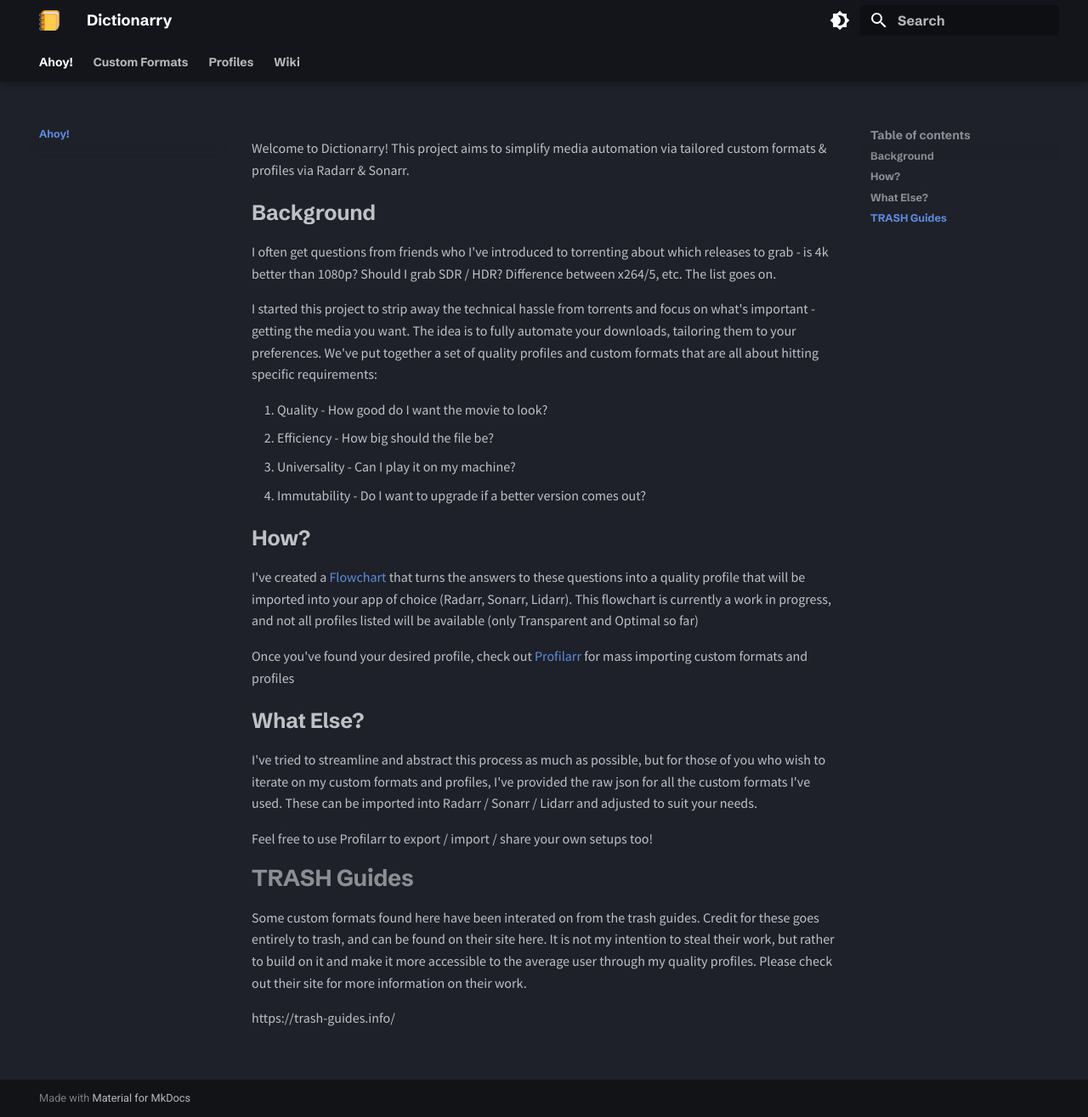
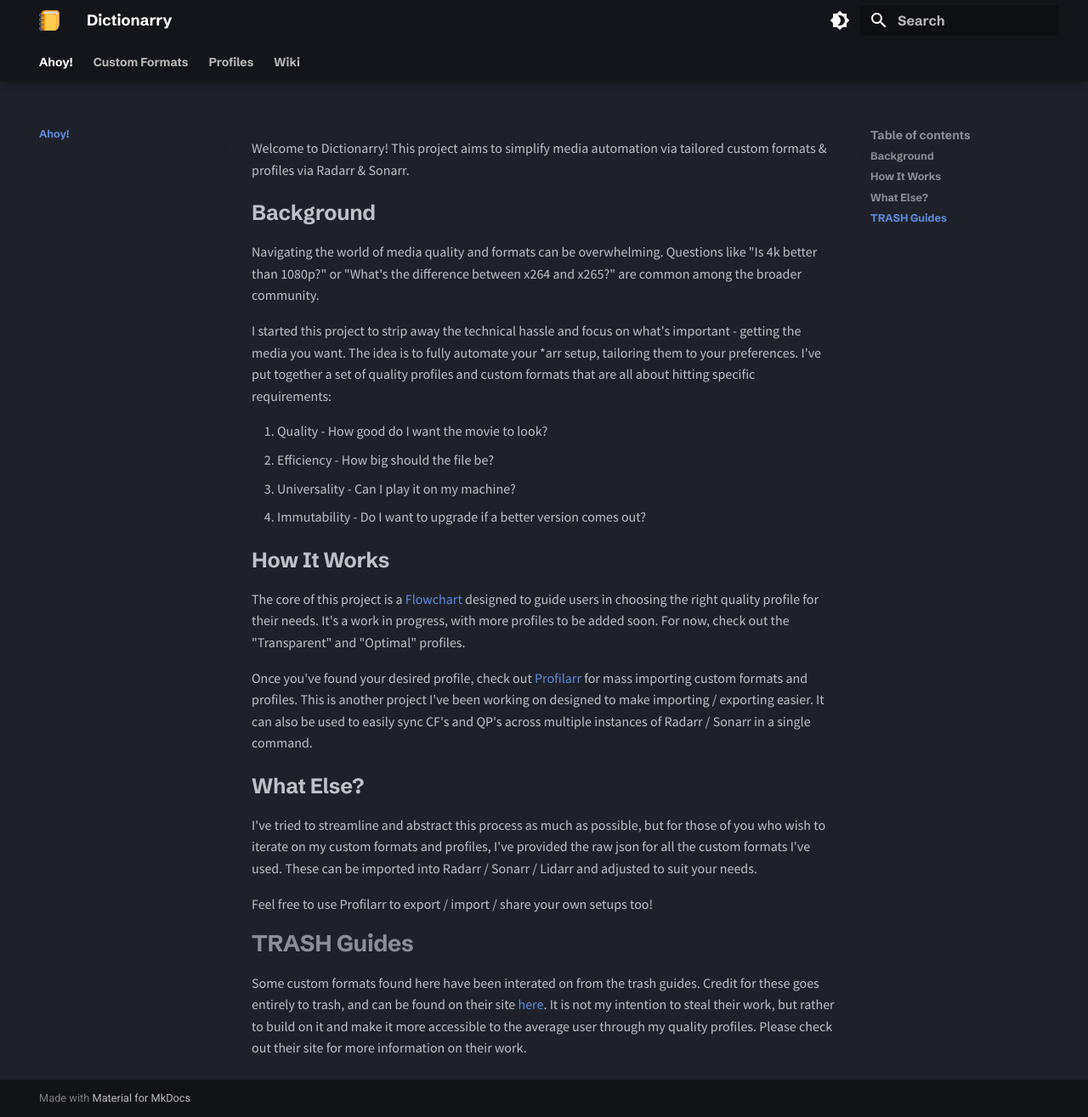
Before and after one commit to santiagosayshey/website, an MkDocs documentation site: the page built from docs/index.md, in a window 1280 px wide and 1315 px high. Shown: the whole window at 85% size. Built offline with MkDocs 1.6.1 and Material for MkDocs 9.7.7, drawn with Linux system fonts in a browser that asks for light colours.

Commit message:
updated index page

```diff
--- a/docs/index.md
+++ b/docs/index.md
@@ -9,20 +9,20 @@
 
 ## Background
 
-I often get questions from friends who I've introduced to torrenting about which releases to grab - is 4k better than 1080p? Should I grab SDR / HDR? Difference between x264/5, etc. The list goes on.
+Navigating the world of media quality and formats can be overwhelming. Questions like "Is 4k better than 1080p?" or "What's the difference between x264 and x265?" are common among the broader community.
 
-I started this project to strip away the technical hassle from torrents and focus on what's important - getting the media you want. The idea is to fully automate your downloads, tailoring them to your preferences. We've put together a set of quality profiles and custom formats that are all about hitting specific requirements:
+I started this project to strip away the technical hassle and focus on what's important - getting the media you want. The idea is to fully automate your \*arr setup, tailoring them to your preferences. I've put together a set of quality profiles and custom formats that are all about hitting specific requirements:
 
 1. Quality - How good do I want the movie to look?
 2. Efficiency - How big should the file be?
 3. Universality - Can I play it on my machine?
 4. Immutability - Do I want to upgrade if a better version comes out?
 
-## How?
+## How It Works
 
-I've created a [Flowchart](./Profiles/index.md) that turns the answers to these questions into a quality profile that will be imported into your app of choice (Radarr, Sonarr, Lidarr). This flowchart is currently a work in progress, and not all profiles listed will be available (only Transparent and Optimal so far)
+The core of this project is a [Flowchart](./Profiles/index.md) designed to guide users in choosing the right quality profile for their needs. It's a work in progress, with more profiles to be added soon. For now, check out the "Transparent" and "Optimal" profiles.
 
-Once you've found your desired profile, check out [Profilarr](./Wiki/Importing%20Profiles%20&%20Custom%20Formats.md) for mass importing custom formats and profiles
+Once you've found your desired profile, check out [Profilarr](./Wiki/Importing%20Profiles%20&%20Custom%20Formats.md) for mass importing custom formats and profiles. This is another project I've been working on designed to make importing / exporting easier. It can also be used to easily sync CF's and QP's across multiple instances of Radarr / Sonarr in a single command.
 
 ## What Else?
 
@@ -32,6 +32,4 @@
 
 # TRASH Guides
 
-Some custom formats found here have been interated on from the trash guides. Credit for these goes entirely to trash, and can be found on their site here. It is not my intention to steal their work, but rather to build on it and make it more accessible to the average user through my quality profiles. Please check out their site for more information on their work.
-
-https://trash-guides.info/
+Some custom formats found here have been interated on from the trash guides. Credit for these goes entirely to trash, and can be found on their site [here](https://trash-guides.info/). It is not my intention to steal their work, but rather to build on it and make it more accessible to the average user through my quality profiles. Please check out their site for more information on their work.
```
